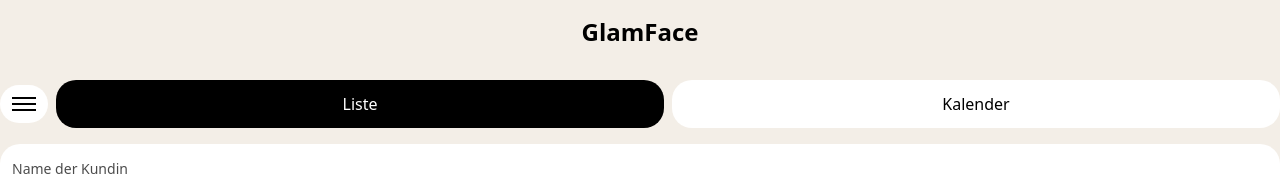
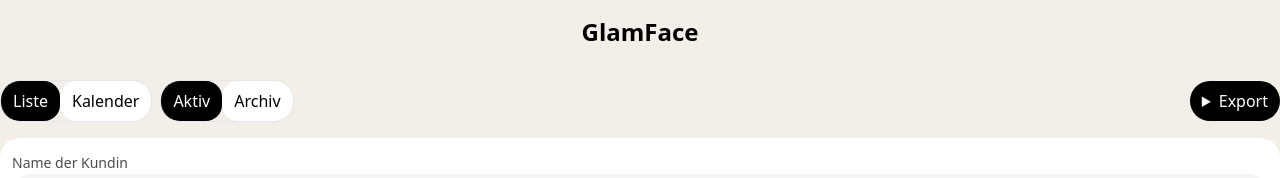
Before and after one commit to Loredana-diciaula/glamface-calendar, a Next.js app in the folder GlamFace-Calendar-Starter/: page / in a window 1280 px wide. Shown: the top 178 px of the page. Built offline with nearby package versions, Linux system fonts and the light colour scheme; no server answers; the database is empty.

Commit message:
Update TopBar.tsx

```diff
--- a/GlamFace-Calendar-Starter/components/TopBar.tsx
+++ b/GlamFace-Calendar-Starter/components/TopBar.tsx
@@ -1,71 +1,81 @@
 'use client'
-import { useState } from 'react'
-
 type View = 'list' | 'calendar'
 type Mode = 'active' | 'archive'
 
-export default function TopBar({
-  current,
-  onViewChange,
-  mode,
-  onModeChange
-}: {
+type Props = {
   current: View
   onViewChange: (v: View) => void
   mode: Mode
   onModeChange: (m: Mode) => void
-}) {
-  const [open, setOpen] = useState(false)
+}
 
+const TOKEN = process.env.NEXT_PUBLIC_ICS_SIGNING_SECRET || 'wechselmich123'
+
+export default function TopBar({ current, onViewChange, mode, onModeChange }: Props) {
   return (
-    <div className="flex items-center gap-2 relative">
-      {/* Hamburger links */}
+    <div className="flex flex-wrap items-center gap-2">
+      {/* Ansicht: Liste / Kalender */}
+      <div className="inline-flex rounded-2xl overflow-hidden border">
         <button
-        className="px-3 py-3 rounded-2xl bg-white text-black"
-        onClick={()=>setOpen(v=>!v)}
-        aria-expanded={open}
-        aria-label="Menü"
+          className={`px-3 py-2 ${current==='list' ? 'bg-black text-white' : 'bg-white'}`}
+          onClick={()=>onViewChange('list')}
+          type="button"
         >
-        {/* drei Striche */}
-        <span className="block w-6 h-0.5 bg-black mb-1"></span>
-        <span className="block w-6 h-0.5 bg-black mb-1"></span>
-        <span className="block w-6 h-0.5 bg-black"></span>
+          Liste
         </button>
+        <button
+          className={`px-3 py-2 ${current==='calendar' ? 'bg-black text-white' : 'bg-white'}`}
+          onClick={()=>onViewChange('calendar')}
+          type="button"
+        >
+          Kalender
+        </button>
+      </div>
 
-      {/* Reiter: Liste | Kalender */}
+      {/* Modus: Aktiv / Archiv */}
+      <div className="inline-flex rounded-2xl overflow-hidden border">
         <button
-        className={`flex-1 p-3 rounded-2xl ${current==='list' ? 'bg-black text-white' : 'bg-white text-black'}`}
-        onClick={() => onViewChange('list')}
-      >Liste</button>
+          className={`px-3 py-2 ${mode==='active' ? 'bg-black text-white' : 'bg-white'}`}
+          onClick={()=>onModeChange('active')}
+          type="button"
+        >
+          Aktiv
+        </button>
         <button
-        className={`flex-1 p-3 rounded-2xl ${current==='calendar' ? 'bg-black text-white' : 'bg-white text-black'}`}
-        onClick={() => onViewChange('calendar')}
-      >Kalender</button>
+          className={`px-3 py-2 ${mode==='archive' ? 'bg-black text-white' : 'bg-white'}`}
+          onClick={()=>onModeChange('archive')}
+          type="button"
+        >
+          Archiv
+        </button>
+      </div>
 
-      {/* Dropdown vom Hamburger */}
-      {open && (
-        <div
-          className="absolute left-0 top-14 z-10 w-48 rounded-2xl bg-white text-black shadow-lg overflow-hidden"
-          role="menu"
+      {/* Export-Menü */}
+      <details className="ml-auto">
+        <summary className="cursor-pointer px-3 py-2 rounded-2xl bg-black text-white">
+          Export
+        </summary>
+        <div className="mt-2 p-2 bg-white border rounded-2xl shadow text-sm flex flex-col">
+          <a
+            className="px-3 py-2 hover:bg-gray-100 rounded-2xl"
+            href={`/api/export?token=${TOKEN}`}
           >
-          <button
-            className={`w-full text-left px-3 py-2 ${mode==='active'?'bg-black text-white':''}`}
-            onClick={()=>{ onModeChange('active'); setOpen(false) }}
-            role="menuitem"
-          >Aktiv (Standard)</button>
-          <button
-            className={`w-full text-left px-3 py-2 ${mode==='archive'?'bg-black text-white':''}`}
-            onClick={()=>{ onModeChange('archive'); setOpen(false) }}
-            role="menuitem"
-          >Archiv</button>
+            CSV – alle Termine
+          </a>
           <a
-            className="block px-3 py-2 hover:bg-gray-100"
-            href="/settings"
-            role="menuitem"
-            onClick={()=>setOpen(false)}
-          >Einstellungen</a>
+            className="px-3 py-2 hover:bg-gray-100 rounded-2xl"
+            href={`/api/export?token=${TOKEN}&scope=active`}
+          >
+            CSV – nur aktive
+          </a>
+          <a
+            className="px-3 py-2 hover:bg-gray-100 rounded-2xl"
+            href={`/api/export?token=${TOKEN}&scope=archived`}
+          >
+            CSV – nur archivierte
+          </a>
         </div>
-      )}
+      </details>
     </div>
   )
 }
```
Lines whose indentation alone changed are shown as unchanged.
